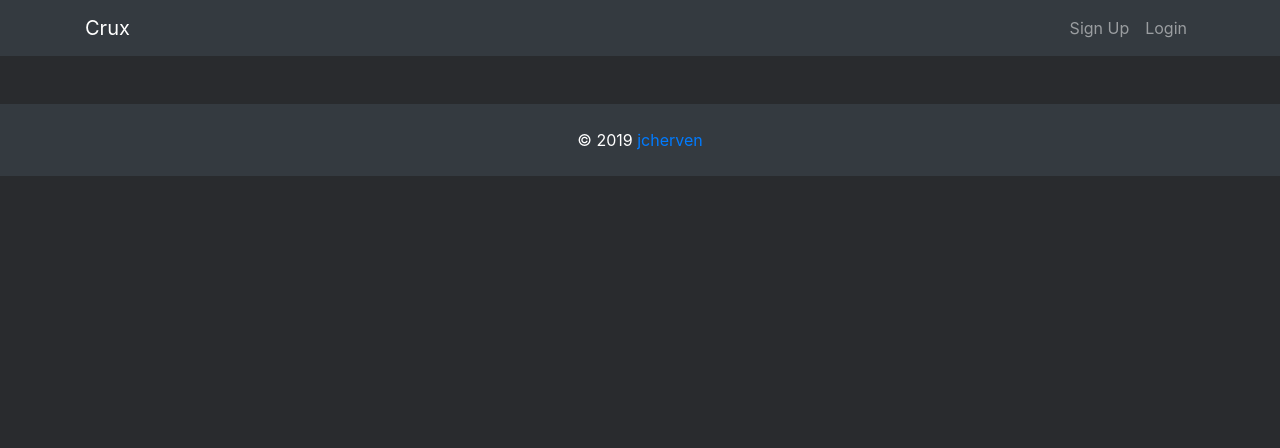
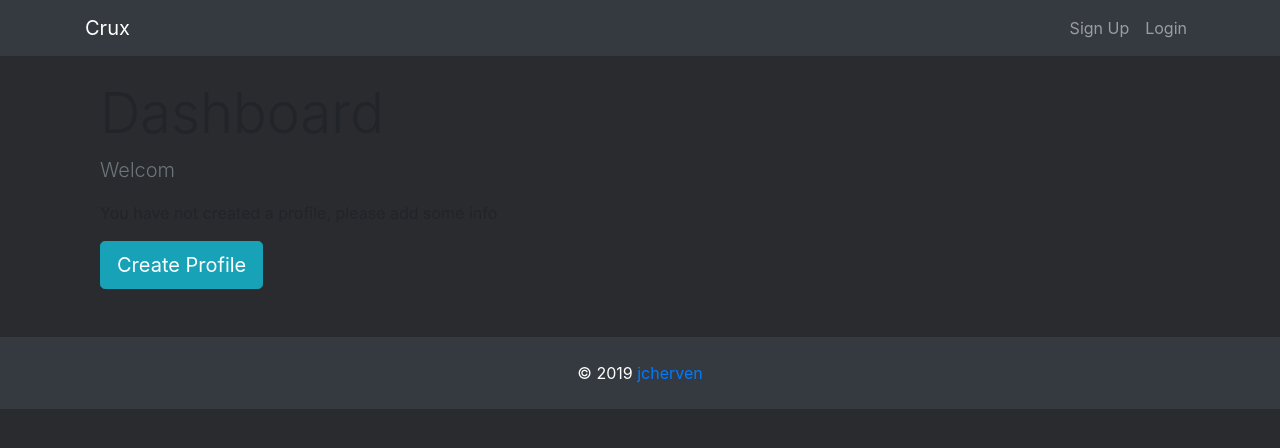
Before and after one commit to jcherven/crux, a React (Create React App) app in the folder client/: page /Dashboard in a window 1280 px wide. Shown: the top 448 px of the page. Built offline with nearby package versions, Linux system fonts and the light colour scheme; no server answers.

Commit message:
Adds basic profile dashboard display

```diff
--- a/client/src/actions/profileActions.js
+++ b/client/src/actions/profileActions.js
@@ -4,7 +4,7 @@
 
 import axios from 'axios';
 
-import { GET_PROFILE, PROFILE_LOADING, GET_ERRORS, CLEAR_CURRENT_PROFILE } from './types';
+import { GET_PROFILE, PROFILE_LOADING, CLEAR_CURRENT_PROFILE } from './types';
 
 export const getCurrentProfile = () => dispatch => {
   dispatch(setProfileLoading());
--- a/client/src/components/dashboard/dashboard.js
+++ b/client/src/components/dashboard/dashboard.js
@@ -2,7 +2,8 @@
  * /client/src/components/dashboard/Dashboard.js
  *******************************************************/
 
-import React, { Component  } from 'react';
+import React, { Component } from 'react';
+import {Link} from 'react-router-dom';
 import PropTypes from 'prop-types';
 import { connect } from 'react-redux';
 import { getCurrentProfile } from '../../actions/profileActions';
@@ -12,12 +13,52 @@
     this.props.getCurrentProfile();
   }
   render() {
+    const { user } = this.props.auth;
+    const { profile, loading } = this.props.profile;
+
+    let dashboardContent;
+
+    if (profile === null || loading) {
+      dashboardContent = <h4>Loading...</h4>
+    } else {
+      if (Object.keys(profile).length > 0) {
+        dashboardContent = <h4>DISPLEY PROFEIL</h4>
+      } else {
+        dashboardContent = (
+          <div>
+            <p className="lead text-muted">Welcom { user.name }</p>
+            <p>You have not created a profile, please add some info</p>
+            <Link to="/create-profile" className="btn btn-lg btn-info">
+              Create Profile
+            </Link>
+          </div>
+        )
+      }
+    }
     return (
-      <div>
-
+      <div className="dashboard">
+        <div className="container">
+          <div className="row">
+            <div className="col-md-12">
+              <h1 className="display-4">Dashboard</h1>
+              {dashboardContent}
+            </div>
+          </div>
+        </div>
       </div>
     )
   }
 };
 
-export default connect(null, { getCurrentProfile })(Dashboard);
+Dashboard.propTypes = {
+  getCurrentProfile: PropTypes.func.isRequired,
+  auth: PropTypes.object.isRequired,
+  profile: PropTypes.object.isRequired
+}
+
+const mapStateToProps = state => ({
+  profile: state.profile,
+  auth: state.auth,
+});
+
+export default connect(mapStateToProps, { getCurrentProfile })(Dashboard);
```
